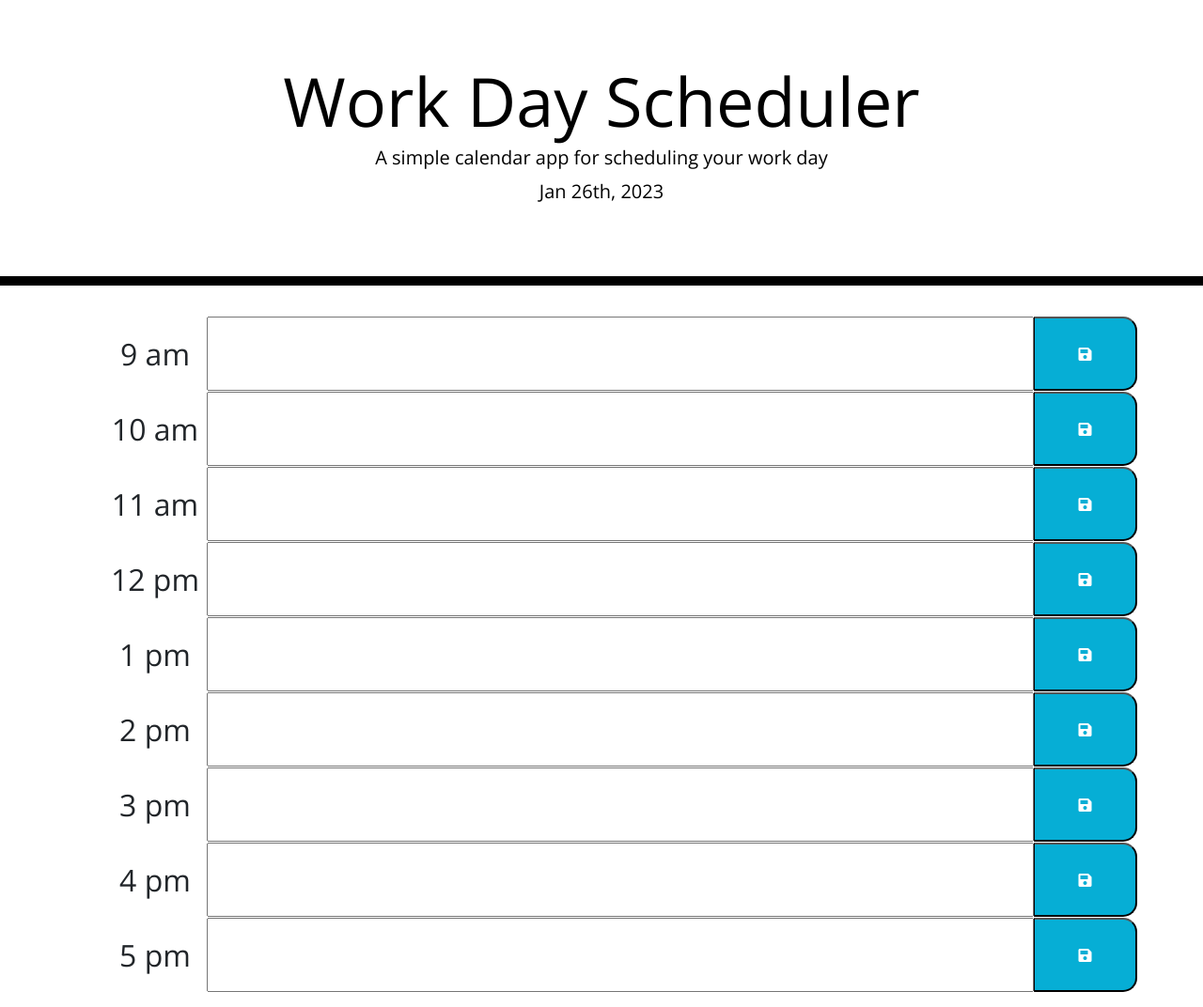
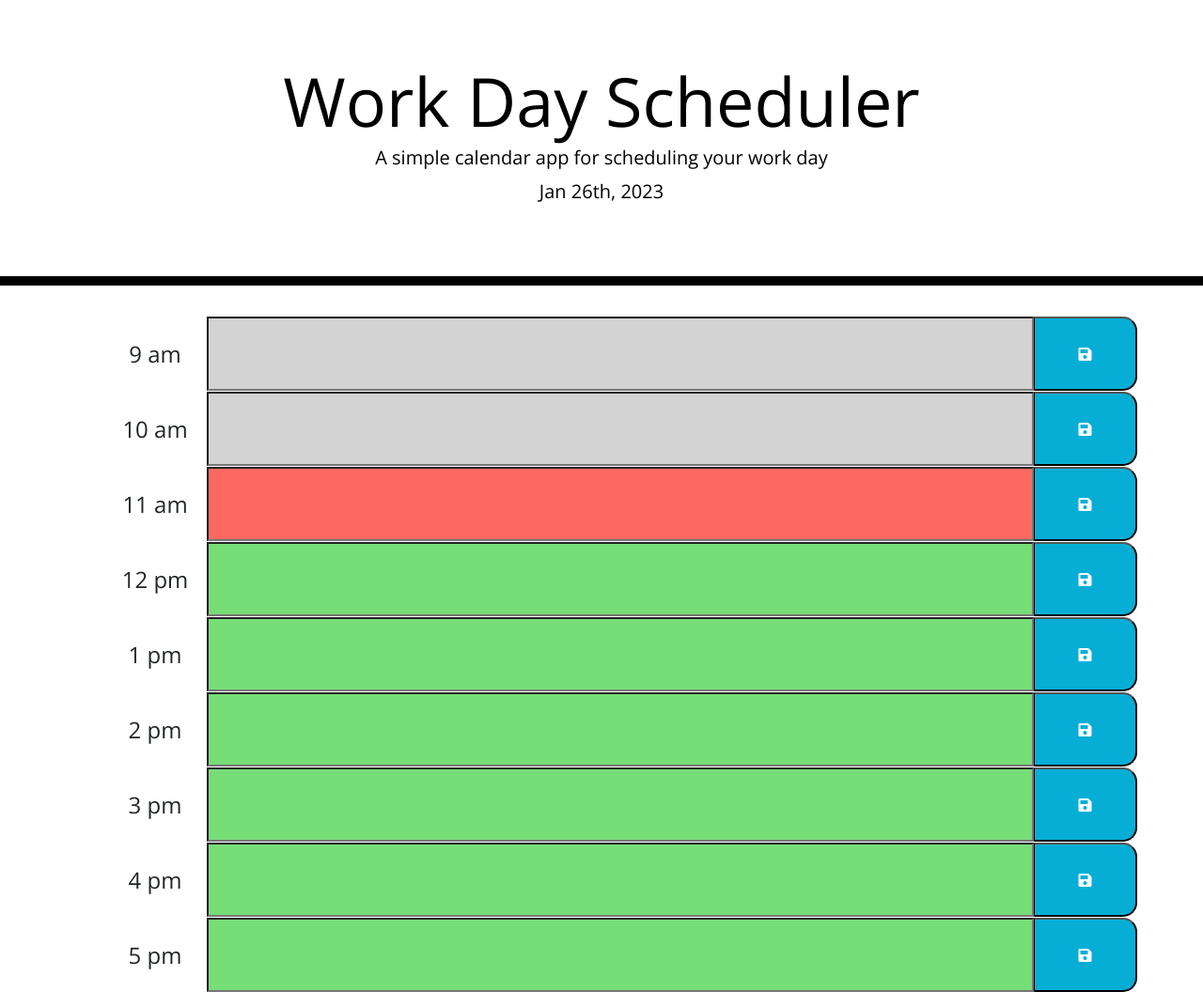
Before and after one commit to nrprabhav/Daily-Scheduler, a plain HTML site: page index.html in a window 1280 px wide. Shown: the whole page at 94% size. Drawn offline with nearby package versions, Linux system fonts and the light colour scheme.

Commit message:
Color timeblocks/store events in local storage and read it back on refresh

```diff
--- a/assets/css/style.css
+++ b/assets/css/style.css
@@ -24,6 +24,7 @@ textarea {
 .description {
   white-space: pre-wrap;
   width: 80%;
+  font-size: x-large;
 }
 
 .time-block {
@@ -33,7 +34,11 @@ textarea {
   border-bottom-left-radius: 15px;
   width: 10%;
   margin: auto;
-  font-size: xx-large;
+  font-size: x-large;
+}
+
+ul.form{
+  display:inline-block;
 }
 
 .time-block p{
--- a/assets/js/script.js
+++ b/assets/js/script.js
@@ -1,10 +1,37 @@
-let todayDate=moment().format("MMM Do, YYYY");
+if (localStorage.getItem("eventsList") == null) {
+    let eventsList = Array(9).fill("");
+    localStorage.setItem("eventsList", JSON.stringify(eventsList));
+}
+
+let todayDate = moment().format("MMM Do, YYYY");
 console.log(todayDate);
 $("#currentDay").text(todayDate);
 
-let startHr = moment("09","hh")
-let hourList = $("<ul>")
-for(let i=0;i<8;i++){
-    console.log(startHr.format("hh a"));
-    startHr = startHr.add(1,'h');
+function updateTable() {
+    console.log("Hi");
+    let startTime = moment("09", "hh");
+    let currTime = moment("11", "hh");
+    eventsList = JSON.parse(localStorage.getItem("eventsList"));
+    for (i = 0; i < 9; i++) {
+        console.log(eventsList[i]);
+        $("#timeBlocks").children().eq(i).children('input').val(eventsList[i]);
+        if (currTime.diff(startTime, "hours") > 0) {
+            $("#timeBlocks").children().eq(i).children('input').attr("class", "description past");
+        } else if (currTime.diff(startTime, "hours") < 0) {
+            $("#timeBlocks").children().eq(i).children('input').attr("class", "description future");
+        } else {
+            $("#timeBlocks").children().eq(i).children('input').attr("class", "description present");
+        }
+        startTime.add(1, 'hours');
+    }
 }
+
+$(".saveBtn").on("click", function (event) {
+    console.log(event.currentTarget.parentNode.children[1].value);
+    console.log(event.currentTarget.parentNode.id[0] + 1);
+    eventsList = JSON.parse(localStorage.getItem("eventsList"));
+    eventsList[Number(event.currentTarget.parentNode.id[0]-1)] = event.currentTarget.parentNode.children[1].value;
+    localStorage.setItem("eventsList", JSON.stringify(eventsList));
+})
+
+updateTable();
--- a/index.html
+++ b/index.html
@@ -30,48 +30,48 @@
     </header>
     <div class="container">
       <!-- Timeblocks go here -->
-      <ul>
-        <li class="row" id="1st">
+      <ul id="timeBlocks">
+        <li class="row" id="1a">
           <span class="time-block">9 am</span>
           <input class="description"></input>
-          <button class="saveBtn"><i class="fas fa-save"></i></button>
+          <button class="saveBtn" id="test"><i class="fas fa-save"></i></button>
         </li>
-        <li class="row" id="2nd">
+        <li class="row" id="2a">
           <span class="time-block">10 am</span>
           <input class="description"></input>
           <button class="saveBtn"><i class="fas fa-save"></i></button>
         </li>
-        <li class="row" id="3rd">
+        <li class="row" id="3a">
           <span class="time-block">11 am</span>
           <input class="description"></input>
           <button class="saveBtn"><i class="fas fa-save"></i></button>
         </li>
-        <li class="row" id="4th">
+        <li class="row" id="4a">
           <span class="time-block">12 pm</span>
           <input class="description"></input>
           <button class="saveBtn"><i class="fas fa-save"></i></button>
         </li>
-        <li class="row" id="5th">
+        <li class="row" id="5a">
           <span class="time-block">1 pm</span>
           <input class="description"></input>
           <button class="saveBtn"><i class="fas fa-save"></i></button>
         </li>
-        <li class="row" id="6th">
+        <li class="row" id="6a">
           <span class="time-block">2 pm</span>
           <input class="description"></input>
           <button class="saveBtn"><i class="fas fa-save"></i></button>
         </li>
-        <li class="row" id="7th">
+        <li class="row" id="7a">
           <span class="time-block">3 pm</span>
           <input class="description"></input>
           <button class="saveBtn"><i class="fas fa-save"></i></button>
         </li>
-        <li class="row" id="8th">
+        <li class="row" id="8a">
           <span class="time-block">4 pm</span>
           <input class="description"></input>
           <button class="saveBtn"><i class="fas fa-save"></i></button>
         </li>
-        <li class="row" id="9th">
+        <li class="row" id="9a">
           <span class="time-block">5 pm</span>
           <input class="description"></input>
           <button class="saveBtn"><i class="fas fa-save"></i></button>
```
